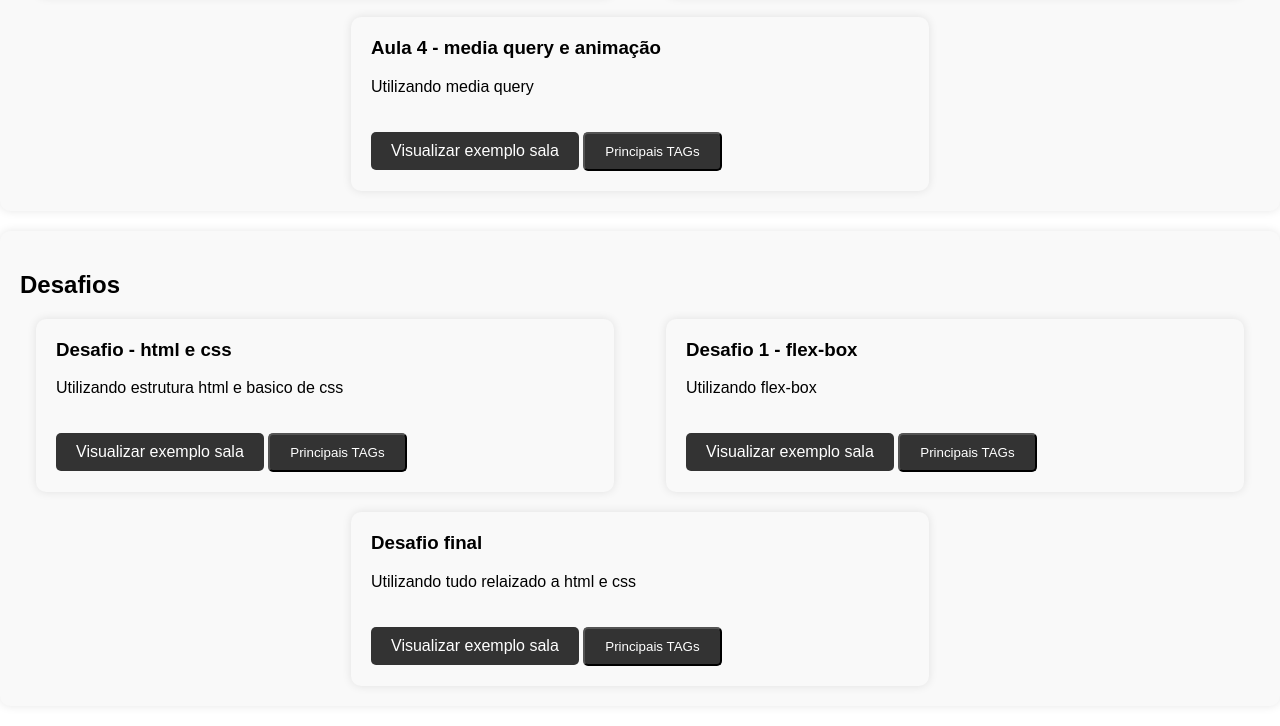
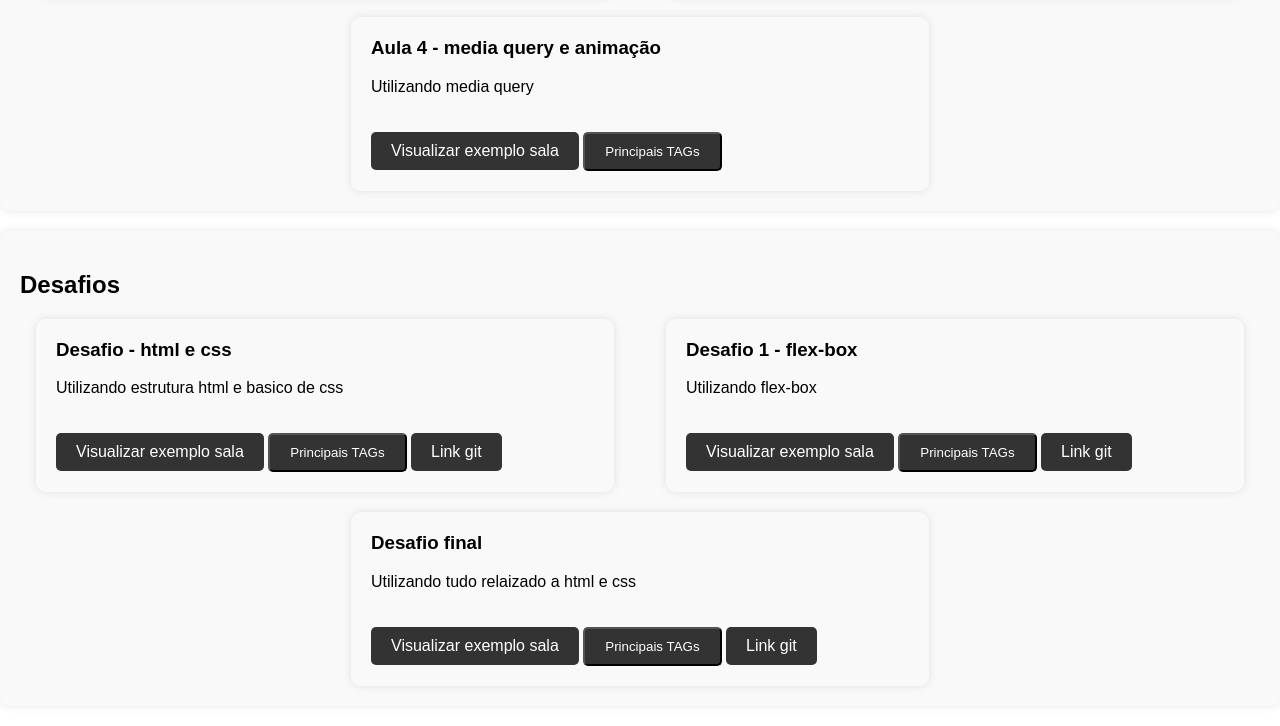
Before and after one commit to brunoonurb/aula_html_css_desafio, a plain HTML site: page index.html in a window 1280 px wide. Shown: the part 579-1305 px from the top of the page. Drawn offline with Linux system fonts and the light colour scheme.

Commit message:
refactor: configurar os link do git

```diff
--- a/index.html
+++ b/index.html
@@ -120,6 +120,9 @@
               >
                 Principais TAGs
               </button>
+              <a href="https://github.com/brunoonurb/aula_html_css_desafio/tree/main/turma-13/desafio/desafio_1" target="_blank"
+                >Link git</a
+              >
             </div>
 
             <div class="card">
@@ -133,6 +136,9 @@
               >
                 Principais TAGs
               </button>
+              <a href="https://github.com/brunoonurb/aula_html_css_desafio/tree/main/turma-13/desafio/desafio_2" target="_blank"
+                >Link git</a
+              >
             </div>
 
             <div class="card">
@@ -146,6 +152,9 @@
               >
                 Principais TAGs
               </button>
+              <a href="https://github.com/brunoonurb/aula_html_css_desafio/tree/main/turma-13/desafio/desafio_3" target="_blank"
+                >Link git</a
+              >
             </div>
           </div>
         </div>
```
